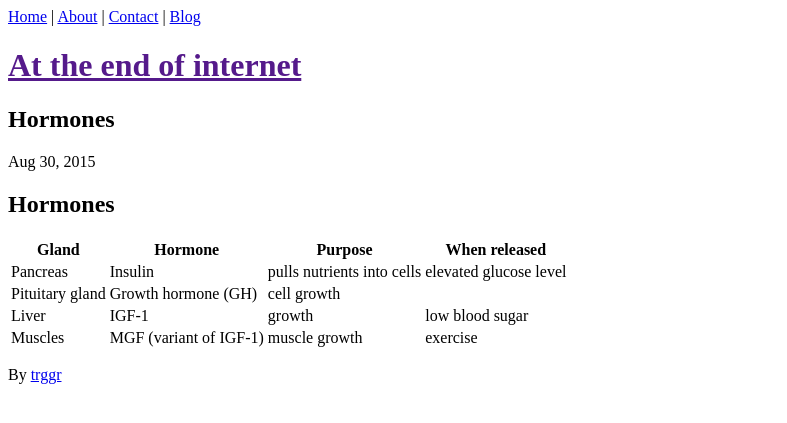
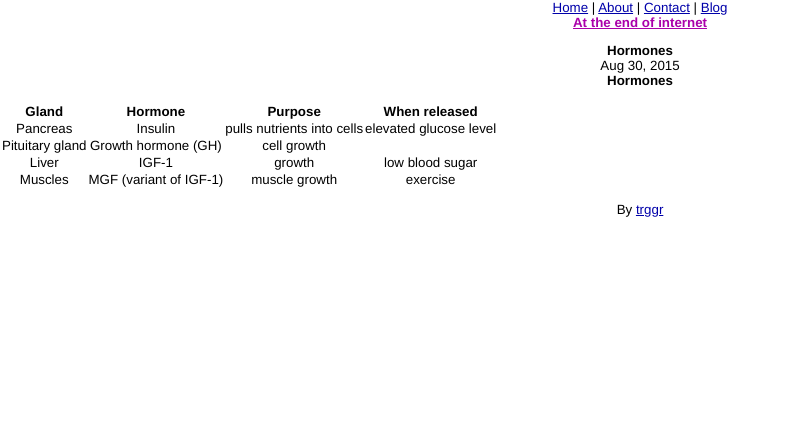
Before and after one commit to trggr/trggr.github.io, a Jekyll site: the page built from _posts/2015-08-30-hormones.md, in a window 1280 px wide. Shown: the top 423 px of the page, without its empty margins (0-787 px from the left). Built offline with Jekyll 4.4.1, drawn with Linux system fonts in a browser that asks for light colours.

Commit message:
Update main.css

```diff
--- a/css/main.css
+++ b/css/main.css
@@ -1,3 +1,197 @@
+/*****************************************************************************/
+/*
+/* Common
+/*
+/*****************************************************************************/
+
+/* Global Reset */
+
+* {
+  margin: 0;
+  padding: 0;
+}
+
+html, body {
+  height: 100%;
+}
+
+body {
+  background-color: white;
+  font: 13.34px helvetica, arial, clean, sans-serif;
+  *font-size: small;
+  text-align: center;
+}
+
+h1, h2, h3, h4, h5, h6 {
+  font-size: 100%;
+}
+
+h1 {
+  margin-bottom: 1em;
+}
+
 p {
-    width: 600px;
+  margin: 1em 0;
 }
+
+a {
+  color: #00a;
+}
+
+a:hover {
+  color: black;
+}
+
+a:visited {
+  color: #a0a;
+}
+
+table {
+  font-size: inherit;
+  font: 100%;
+}
+
+/*****************************************************************************/
+/*
+/* Home
+/*
+/*****************************************************************************/
+
+ul.posts {
+  list-style-type: none;
+  margin-bottom: 2em;
+}
+
+  ul.posts li {
+    line-height: 1.75em;
+  }
+
+  ul.posts span {
+    color: #aaa;
+    font-family: Monaco, "Courier New", monospace;
+    font-size: 80%;
+  }
+
+/*****************************************************************************/
+/*
+/* Site
+/*
+/*****************************************************************************/
+
+.site {
+  font-size: 110%;
+  text-align: justify;
+  width: 42em;
+  margin: 3em auto 2em auto;
+  line-height: 1.5em;
+}
+
+.title {
+  color: #a00;
+  font-weight: bold;
+  margin-bottom: 2em;
+}
+
+  .site .title a {
+    color: #a00;
+    text-decoration: none;
+  }
+
+  .site .title a:hover {
+    color: black;
+  }
+
+  .site .title a.extra {
+    color: #aaa;
+    text-decoration: none;
+    margin-left: 1em;
+  }
+
+  .site .title a.extra:hover {
+    color: black;
+  }
+
+  .site .meta {
+    color: #aaa;
+  }
+
+  .site .footer {
+    font-size: 80%;
+    color: #666;
+    border-top: 4px solid #eee;
+    margin-top: 2em;
+    overflow: hidden;
+  }
+
+    .site .footer .contact {
+      float: left;
+      margin-right: 3em;
+    }
+
+      .site .footer .contact a {
+        color: #8085C1;
+      }
+
+    .site .footer .rss {
+      margin-top: 1.1em;
+      margin-right: -.2em;
+      float: right;
+    }
+
+      .site .footer .rss img {
+        border: 0;
+      }
+
+/*****************************************************************************/
+/*
+/* Posts
+/*
+/*****************************************************************************/
+
+#post {
+
+}
+
+  /* standard */
+
+  #post pre {
+    border: 1px solid #ddd;
+    background-color: #eef;
+    padding: 0 .4em;
+  }
+
+  #post ul,
+  #post ol {
+    margin-left: 1.35em;
+  }
+
+  #post code {
+    border: 1px solid #ddd;
+    background-color: #eef;
+    font-size: 85%;
+    padding: 0 .2em;
+  }
+
+    #post pre code {
+      border: none;
+    }
+
+  /* terminal */
+
+  #post pre.terminal {
+    border: 1px solid black;
+    background-color: #333;
+    color: white;
+  }
+
+  #post pre.terminal code {
+    background-color: #333;
+  }
+
+#related {
+  margin-top: 2em;
+}
+
+  #related h2 {
+    margin-bottom: 1em;
+  }
```
